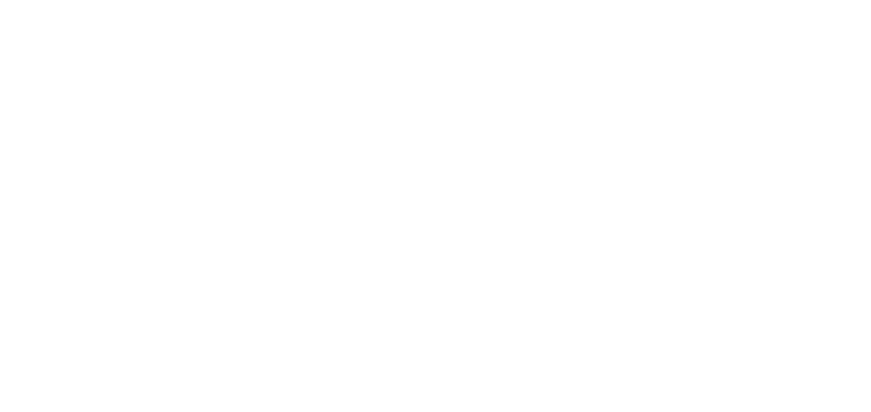
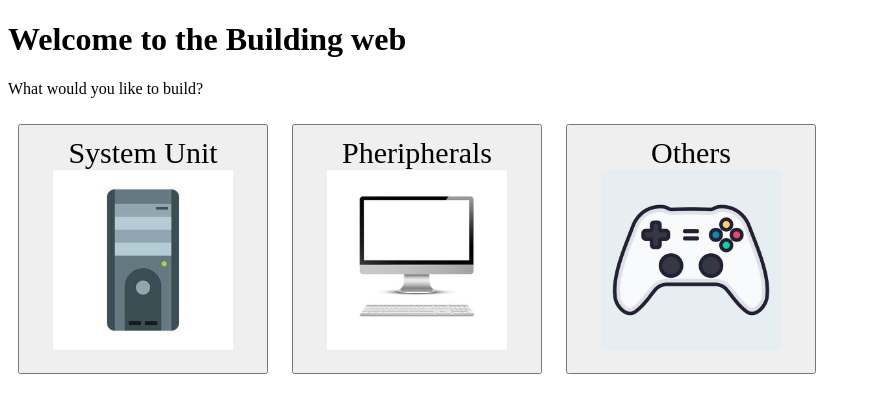
Before and after one commit to GenesisJayus/PC-Builder, a plain HTML site: page index.html in a window 1280 px wide. Shown: the whole page, without its empty margins (0-871 px from the left). Drawn offline with Linux system fonts and the light colour scheme.

Commit message:
Started creating a draft of homepage

```diff
--- a/index.html
+++ b/index.html
@@ -4,8 +4,22 @@
     <meta charset="UTF-8">
     <meta name="viewport" content="width=device-width, initial-scale=1.0">
     <title>Document</title>
+    <link rel="stylesheet" href="styles.css" />
 </head>
 <body>
-
+    <h1>Welcome to the Building web</h1>
+    <p>What would you like to build?</p>
+    <button>
+        System Unit
+        <img src="Sys U.jpg" alt="System Unit" width="180" height="180" style="vertical-align: middle;">
+    </button>
+    <button>
+        Pheripherals
+        <img src="comp.jpg" alt="Pheripherals" width="180" height="180" style="vertical-align: middle;">
+    </button>
+    <button>
+        Others
+        <img src="Etc.jpg" alt="Others" width="180" height="180" style="vertical-align: middle;">
+    </button>
 </body>
 </html>
--- /dev/null
+++ b/styles.css
@@ -0,0 +1,11 @@
+button {
+ font-family: 'Times New Roman', Times, serif;
+ font-size: 30px;
+ display: inline-flex;
+ flex-direction: column;
+ align-items: center;
+ padding: 10px 0 0 0;
+ width: 250px;
+ height: 250px;
+ margin: 10px;
+}
```
Also changed, not shown: Etc.jpg (added), Sys U.jpg (added), comp.jpg (added).
